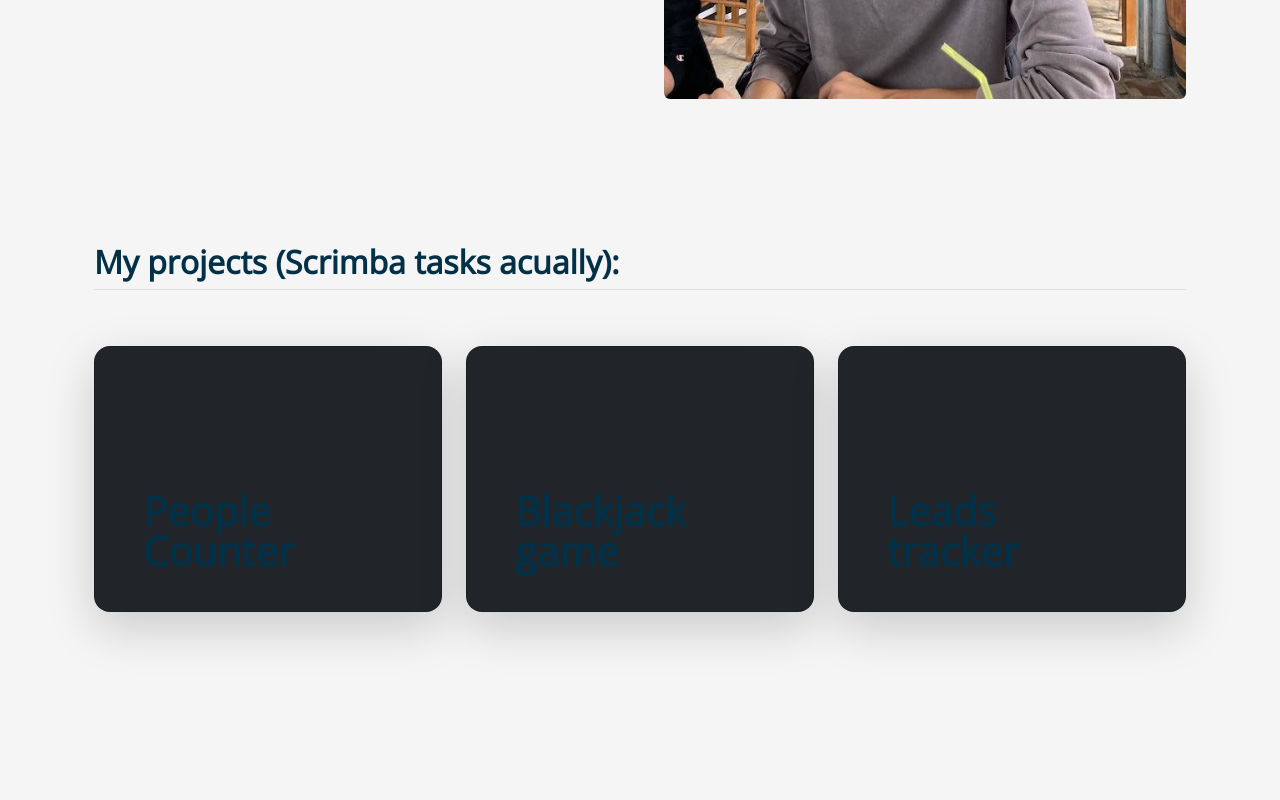
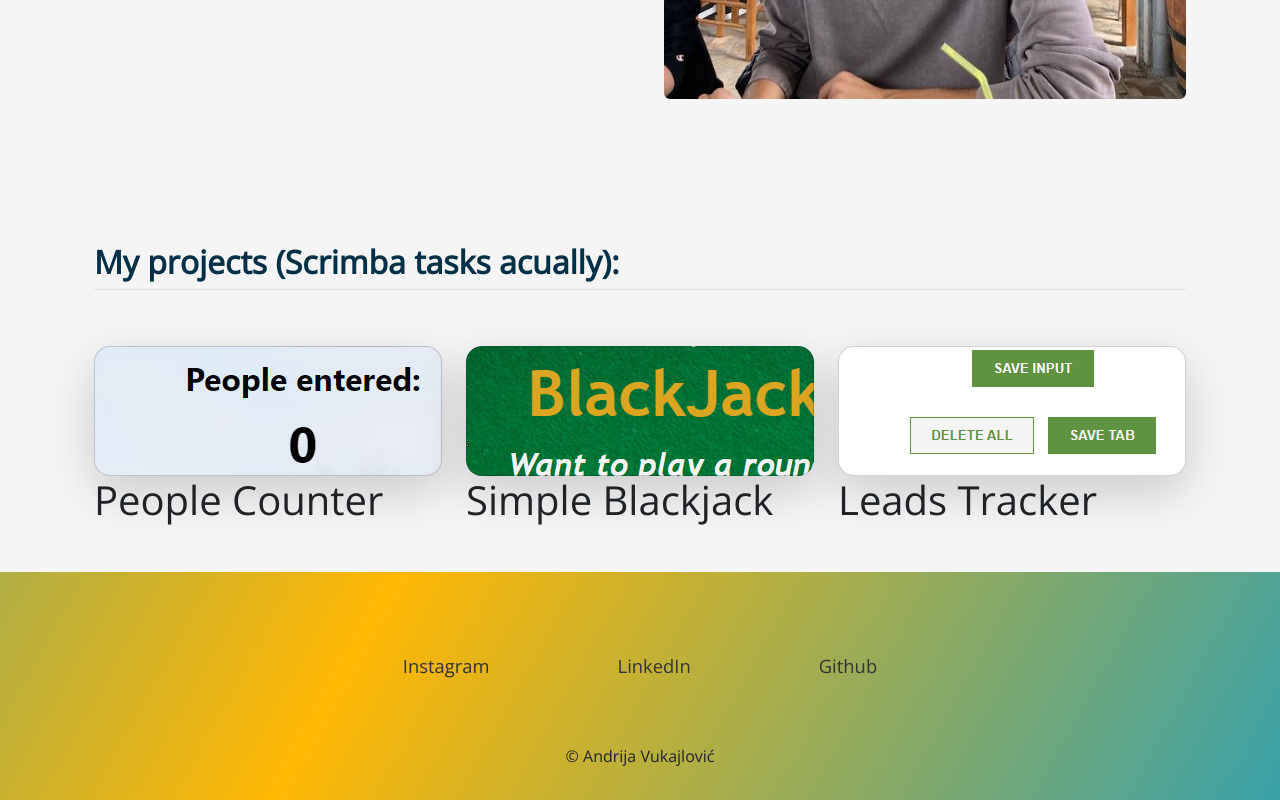
Before and after one commit to VukajlovicAndrija/VukajlovicAndrija.github.io, a plain HTML site: page index.html in a window 1280 px wide. Shown: the part 1067-1867 px from the top of the page. Before the commit the page ends 1775 px from the top, so only its background shows below. Drawn offline with nearby package versions, Linux system fonts and the light colour scheme.

Commit message:
yeet 2.0

```diff
--- a/css/styles.scss
+++ b/css/styles.scss
@@ -42,7 +42,26 @@ h1 {
     white-space: nowrap;
 }
 
+.footer-list {
+    list-style-type: none;
+    display: flex;
+    flex-direction: row;
+    justify-content: center;
+    align-items: center;
 
+
+    li {
+        padding: 2rem;
+        margin: 2rem;
+
+
+        a {
+            color: #333;
+            text-decoration: none;
+            font-size: 1.15rem;
+        }
+    }
+}
 
 
 
--- a/index.html
+++ b/index.html
@@ -47,38 +47,48 @@
 
             <div class="row row-cols-1 row-cols-lg-3 align-items-stretch g-4 py-5">
                 <div class="col">
-                    <div class="card card-cover h-100 overflow-hidden text-bg-dark rounded-4 shadow-lg"
-                        style="background-image: url('unsplash-photo-1.jpg');">
-                        <div class="d-flex flex-column h-100 p-5 pb-3 text-white text-shadow-1">
-                            <h3 class="pt-5 mt-5 mb-4 display-6 lh-1 fw-bold">People Counter</h3>
+                    <a href="https://vukajlovicandrija.github.io/People_Counter.github.io/" target="_blank">
+                        <div class="card card-cover h-100 overflow-hidden rounded-4 shadow-lg"
+                            style="background-image: url('./img/ppl-cnt.png');">
+
                         </div>
-                    </div>
+                    </a>
+                    <p class="display-6">People Counter</p>
                 </div>
 
                 <div class="col">
-                    <div class="card card-cover h-100 overflow-hidden text-bg-dark rounded-4 shadow-lg"
-                        style="background-image: url('unsplash-photo-2.jpg');">
+                    <a href="https://vukajlovicandrija.github.io/Simple_Blackjack.github.io/" target="_blank">
+                        <div class="card card-cover h-100 overflow-hidden rounded-4 shadow-lg"
+                            style="background-image: url('./img/black-jackl.png');">
                             <div class="d-flex flex-column h-100 p-5 pb-3 text-white text-shadow-1">
-                            <h3 class="pt-5 mt-5 mb-4 display-6 lh-1 fw-bold">Blackjack game</h3>
                             </div>
+                    </a>
                 </div>
+                <p class="display-6">Simple Blackjack</p>
             </div>
 
             <div class="col">
-                    <div class="card card-cover h-100 overflow-hidden text-bg-dark rounded-4 shadow-lg"
-                        style="background-image: url('unsplash-photo-3.jpg');">
+                <a href="https://vukajlovicandrija.github.io/Link_Leads_tracker.github.io/" target="_blank">
+                    <div class="card card-cover h-100 overflow-hidden rounded-4 shadow-lg"
+                        style="background-image: url('./img/lead-track.png');">
                         <div class="d-flex flex-column h-100 p-5 pb-3 text-shadow-1">
-                            <h3 class="pt-5 mt-5 mb-4 display-6 lh-1 fw-bold">Leads tracker</h3>
                         </div>
+                </a>
             </div>
+            <p class="display-6">Leads Tracker</p>
         </div>
         </div>
         </div>
     </main>
 
 
-    <footer>
-
+    <footer class="py-3 gradient-background">
+        <ul class="list-group footer-list">
+            <li><a href="">Instagram</a></li>
+            <li><a href="">LinkedIn</a></li>
+            <li><a href="">Github</a></li>
+        </ul>
+        <p class="text-center">&copy; Andrija Vukajlović</p>
     </footer>
 
 
```
Also changed, not shown: css/styles.css, img/black-jackl.png (added), img/lead-track.png (added), img/ppl-cnt.png (added), 1 other file. Lines whose indentation alone changed are shown as unchanged.
